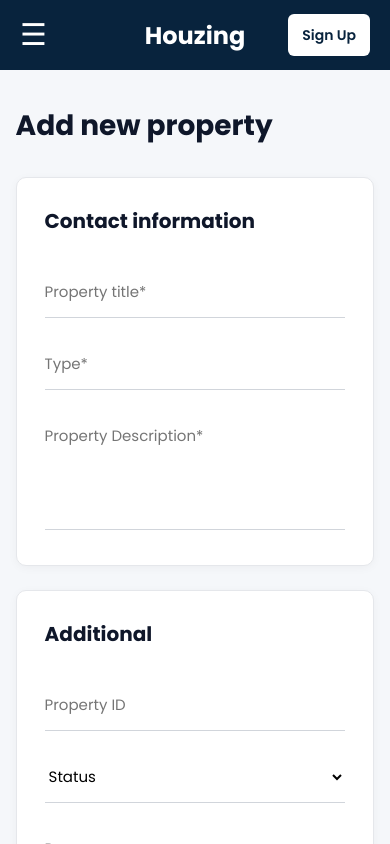
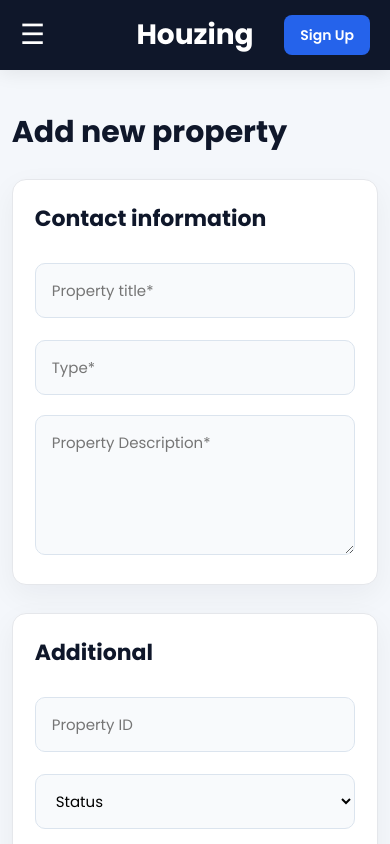
Before and after one commit to Somto-dev1234/real-estate-site, a React (Vite) app: page /add-property in a window 390 px wide. Shown: the top 844 px of the page. Built offline with nearby package versions, Linux system fonts and the light colour scheme.

Commit message:
Redesign Add property page ui

```diff
--- a/src/components/AddProperty.css
+++ b/src/components/AddProperty.css
@@ -1,53 +1,58 @@
-/* AddProperty.css */
+/* ===========================
+        ADD PROPERTY PAGE
+=========================== */
 
 .add-property-page{
     width:100%;
     min-height:100vh;
-  background:#f5f7fa;
+    background:#f4f7fb;
 }
 
-/* NAVBAR */
+/* ===========================
+            NAVBAR
+=========================== */
 
 .navbar{
     width:100%;
-  height:70px;
-  background:#08233d;
+    height:75px;
+
+    background:#0f172a;
 
     display:flex;
     align-items:center;
     justify-content:space-between;
 
-  padding:0 55px;
+    padding:0 60px;
 
     position:sticky;
     top:0;
     z-index:999;
-}
 
-.logo{
-  color:white;
+    box-shadow:0 3px 18px rgba(0,0,0,.08);
 }
 
 .logo h2{
-  font-size:24px;
+    color:#fff;
+    font-size:28px;
     font-weight:700;
 }
 
 .nav-links{
     display:flex;
     align-items:center;
-  gap:45px;
+    gap:38px;
 }
 
 .nav-links a{
-  color:white;
     text-decoration:none;
+    color:#e5e7eb;
     font-size:15px;
-  transition:0.3s;
+    font-weight:500;
+    transition:.3s;
 }
 
 .nav-links a:hover{
-  color:#60a5fa;
+    color:#3b82f6;
 }
 
 .nav-right{
@@ -56,13 +61,11 @@
 }
 
 .login-card{
-  height:42px;
-  padding:0 20px;
+    height:44px;
+    padding:0 22px;
 
-  background:white;
-  color:#08233d;
-
-  border-radius:6px;
+    background:#2563eb;
+    color:#fff;
 
     text-decoration:none;
 
@@ -70,58 +73,69 @@
     align-items:center;
     justify-content:center;
 
+    border-radius:8px;
+
     font-size:15px;
     font-weight:600;
 
-  transition:0.3s;
+    transition:.3s;
 }
 
 .login-card:hover{
-  background:#dbeafe;
+    background:#1d4ed8;
 }
 
 .menu-btn{
     display:none;
 }
 
-/* CONTENT */
+/* ===========================
+            CONTENT
+=========================== */
 
 .property-container{
-  width:92%;
-  margin:35px auto;
+    width:min(1180px,92%);
+    margin:40px auto;
 }
 
 .property-container h1{
-  font-size:38px;
+    font-size:40px;
     color:#0f172a;
-  margin-bottom:30px;
+    margin-bottom:35px;
+    font-weight:700;
 }
 
-/* CARD */
+/* ===========================
+            CARD
+=========================== */
 
 .property-card{
-  background:white;
+    background:#fff;
+
     border:1px solid #e5e7eb;
-  border-radius:10px;
 
-  padding:28px;
+    border-radius:16px;
 
-  margin-bottom:24px;
+    padding:32px;
 
-  box-shadow:0 2px 10px rgba(0,0,0,0.04);
+    margin-bottom:28px;
+
+    box-shadow:0 10px 30px rgba(15,23,42,.05);
 }
 
 .property-card h3{
+    font-size:22px;
     color:#0f172a;
-  margin-bottom:30px;
-  font-size:20px;
+    margin-bottom:28px;
 }
 
-/* GRID */
+/* ===========================
+            GRID
+=========================== */
 
 .property-grid{
     display:grid;
-  gap:20px;
+    gap:22px;
 }
 
 .property-grid.two{
@@ -136,187 +150,197 @@
     grid-template-columns:repeat(4,1fr);
 }
 
-/* INPUTS */
+/* ===========================
+        INPUTS
+=========================== */
 
 .property-card input,
 .property-card select,
 .property-card textarea{
+
     width:100%;
-  border:none;
-  border-bottom:1px solid #d1d5db;
+
+    background:#f8fafc;
+
+    border:1px solid #dbe4ee;
+
+    border-radius:10px;
+
+    padding:15px 16px;
+
+    font-size:15px;
 
     outline:none;
 
-  padding:14px 0;
+    transition:.25s ease;
+}
 
-  font-size:15px;
-
-  background:transparent;
-
-  transition:0.3s;
+.property-card textarea{
+    min-height:140px;
+    resize:vertical;
+    margin-top:20px;
 }
 
 .property-card input:focus,
 .property-card select:focus,
 .property-card textarea:focus{
-  border-bottom:1px solid #0061ff;
+
+    border-color:#2563eb;
+
+    box-shadow:
+    0 0 0 3px rgba(37,99,235,.12);
 }
 
-.property-card textarea{
-  height:120px;
-  resize:none;
-  margin-top:20px;
-}
-
-/* ERROR */
+/* ===========================
+            ERROR
+=========================== */
 
 .error{
-  color:red;
-  font-size:14px;
+    color:#ef4444;
+    font-size:13px;
     margin-top:8px;
 }
 
-/* BUTTON */
+/* ===========================
+            BUTTON
+=========================== */
 
 .submit-property-btn{
-  width:220px;
-  height:55px;
+
+    width:230px;
+    height:54px;
 
     border:none;
 
-  background:#0061ff;
+    border-radius:10px;
 
-  color:white;
+    background:#2563eb;
 
-  font-size:17px;
+    color:#fff;
 
-  border-radius:8px;
+    font-size:16px;
+
+    font-weight:600;
 
     cursor:pointer;
 
-  transition:0.3s;
+    transition:.25s ease;
 }
 
 .submit-property-btn:hover{
-  opacity:0.9;
-  transform:translateY(-2px);
+
+    background:#1d4ed8;
 }
 
-/* MAP */
+/* ===========================
+            MAP
+=========================== */
 
 .map-box{
     width:100%;
-  height:350px;
+    height:380px;
+    margin:24px 0;
 
-  margin:20px 0;
-
+    border-radius:16px;
     overflow:hidden;
 
-  border-radius:10px;
+    border:1px solid #dbe4ee;
 
-  border:1px solid #dbe4ee;
+    box-shadow:0 6px 18px rgba(15,23,42,.05);
 }
 
-/* MEDIA */
+/* ===========================
+        MEDIA SECTION
+=========================== */
 
 .media-label{
-  color:#6b7280;
-  margin-bottom:18px;
-  font-size:14px;
+    font-size:15px;
+    color:#64748b;
+    margin-bottom:16px;
+    font-weight:500;
 }
 
 .file-input{
-  margin-top:20px;
+    width:100%;
+    padding:16px;
+    border:2px dashed #cbd5e1;
+    border-radius:12px;
+    background:#f8fafc;
+    cursor:pointer;
+    transition:.25s;
 }
-/* IMAGE PREVIEW */
+
+.file-input:hover{
+    border-color:#2563eb;
+    background:#eff6ff;
+}
+
+/* ===========================
+        IMAGE PREVIEW
+=========================== */
 
 .preview-grid{
-  width:100%;
-
-  display:flex;
-  flex-wrap:wrap;
-
-  gap:18px;
-
-  margin-top:25px;
+    display:grid;
+    grid-template-columns:repeat(auto-fill,minmax(170px,1fr));
+    gap:20px;
+    margin-top:24px;
 }
 
 .preview-card{
-  width:160px;
-  height:160px;
-
     position:relative;
-
-  border-radius:10px;
-
     overflow:hidden;
-
-  border:1px solid #dbe1e8;
-
-  background:white;
+    border-radius:14px;
+    background:#fff;
+    border:1px solid #e5e7eb;
+    box-shadow:0 6px 16px rgba(15,23,42,.06);
 }
 
 .preview-image{
     width:100%;
-  height:100%;
-
+    height:170px;
     object-fit:cover;
+    display:block;
 }
 
 .remove-image-btn{
     position:absolute;
+    top:10px;
+    right:10px;
 
-  top:8px;
-  right:8px;
-
-  width:28px;
-  height:28px;
+    width:34px;
+    height:34px;
 
     border:none;
-
     border-radius:50%;
 
-  background:red;
-
-  color:white;
-
-  font-size:18px;
-
-  cursor:pointer;
+    background:#ef4444;
+    color:#fff;
 
     display:flex;
     align-items:center;
     justify-content:center;
+
+    cursor:pointer;
+    transition:.25s;
+}
+
+.remove-image-btn:hover{
+    background:#dc2626;
 }
 
 .no-image-text{
     color:#64748b;
     font-size:15px;
 }
-.preview-grid{
-  display:flex;
-  flex-wrap:wrap;
-  gap:16px;
-  margin-top:25px;
-}
 
-.preview-image{
-  width:120px;
-  height:120px;
-
-  object-fit:cover;
-
-  border-radius:8px;
-
-  border:2px solid #e5e7eb;
-}
-
-/* AMENITIES */
+/* ===========================
+        AMENITIES
+=========================== */
 
 .amenities-grid{
     display:grid;
     grid-template-columns:repeat(4,1fr);
-  gap:18px;
+    gap:20px;
 }
 
 .amenity-item{
@@ -324,44 +348,83 @@
     align-items:center;
     gap:10px;
 
-  color:#475569;
-  font-size:15px;
+    padding:14px 16px;
+
+    border:1px solid #e5e7eb;
+    border-radius:10px;
+
+    background:#fff;
+
+    cursor:pointer;
+
+    transition:.25s;
+}
+
+.amenity-item:hover{
+    border-color:#2563eb;
+    background:#eff6ff;
 }
 
 .amenity-item input{
     width:auto;
 }
 
-/* PROPERTY FEATURES */
+/* ===========================
+        FEATURE BOX
+=========================== */
 
 .feature-box{
+    padding:22px;
+    border:1px solid #e5e7eb;
+    border-radius:14px;
     background:#f8fafc;
-  border:1px solid #e2e8f0;
-  border-radius:8px;
-  padding:18px;
 }
 
-/* SUCCESS */
+/* ===========================
+        SUCCESS
+=========================== */
 
 .success-message{
     background:#dcfce7;
     color:#166534;
 
-  padding:16px;
+    padding:18px 20px;
 
-  border-radius:8px;
+    border-left:5px solid #22c55e;
+
+    border-radius:10px;
+
+    font-weight:600;
 
     margin-bottom:25px;
-
-  font-weight:600;
 }
 
-/* MOBILE */
+/* ===========================
+        MOBILE
+=========================== */
+
+@media(max-width:992px){
+
+    .property-grid.two,
+    .property-grid.three{
+        grid-template-columns:1fr;
+    }
+
+    .property-grid.four{
+        grid-template-columns:repeat(2,1fr);
+    }
+
+    .amenities-grid{
+        grid-template-columns:repeat(2,1fr);
+    }
+
+}
 
 @media(max-width:768px){
 
     .navbar{
         padding:0 20px;
+        height:70px;
     }
 
     .nav-links{
@@ -370,24 +433,31 @@
 
     .menu-btn{
         display:block;
-
+        border:none;
         background:none;
-    border:none;
-
-    color:white;
-
-    font-size:30px;
-
+        color:#fff;
+        font-size:28px;
         cursor:pointer;
     }
 
     .login-card{
-    padding:0 14px;
+        padding:0 16px;
+        height:40px;
         font-size:14px;
     }
 
+    .property-container{
+        width:94%;
+    }
+
     .property-container h1{
-    font-size:28px;
+        font-size:30px;
+        margin-bottom:24px;
+    }
+
+    .property-card{
+        padding:22px;
+        border-radius:14px;
     }
 
     .property-grid.two,
@@ -405,8 +475,12 @@
         height:260px;
     }
 
+    .preview-grid{
+        grid-template-columns:1fr;
+    }
+
     .preview-image{
-    width:100%;
         height:220px;
     }
+
 }
```
Lines whose indentation alone changed are shown as unchanged.
